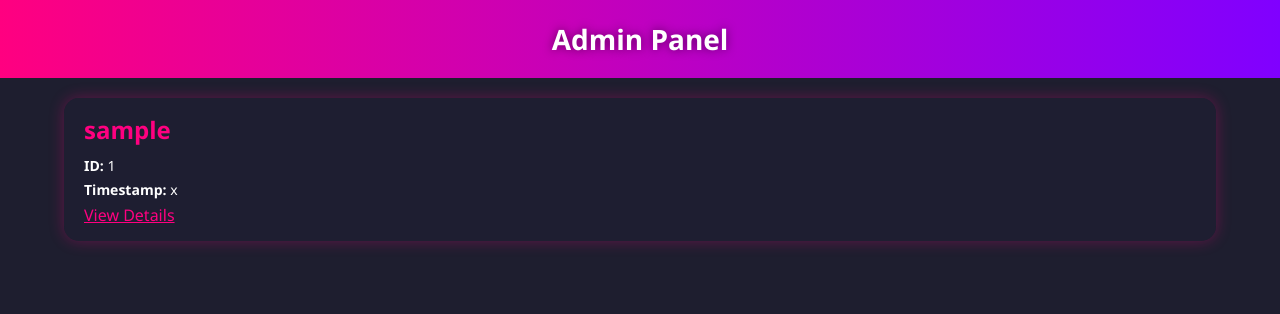
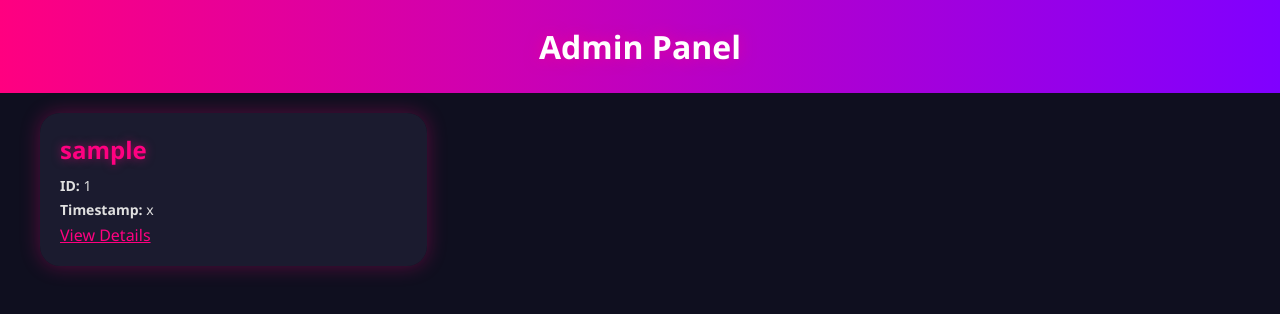
Before and after one commit to d82576668-ux/cookie_panel, a Flask app: page / in a window 1280 px wide. Shown: the top 314 px of the page. Run offline with Flask 3, Linux system fonts and the light colour scheme; tables that the repository leaves empty hold one stand-in row (values such as "Sample post").

Commit message:
Update style.css

```diff
--- a/static/style.css
+++ b/static/style.css
@@ -1,43 +1,51 @@
+/* Основные стили */
 body {
     font-family: 'Segoe UI', Tahoma, Geneva, Verdana, sans-serif;
-    background: #1e1e2f;
-    color: #fff;
+    background: #0f0f1f;
+    color: #e0e0e0;
     margin: 0;
     padding: 0;
 }
 
 header {
     background: linear-gradient(90deg, #ff0080, #8000ff);
-    padding: 20px;
+    padding: 25px;
     text-align: center;
-    font-size: 28px;
+    font-size: 32px;
     font-weight: bold;
-    color: white;
-    text-shadow: 0 0 10px rgba(0,0,0,0.5);
+    color: #fff;
+    text-shadow: 0 0 15px rgba(255,0,128,0.6);
 }
 
+/* Контейнер */
 .container {
-    width: 90%;
+    width: 95%;
+    max-width: 1200px;
     margin: 20px auto;
+    display: grid;
+    grid-template-columns: repeat(auto-fill, minmax(350px, 1fr));
+    gap: 20px;
 }
 
+/* Карточка пользователя */
 .user-card {
-    background: rgba(30,30,50,0.8);
-    border-radius: 15px;
-    padding: 15px 20px;
-    margin-bottom: 20px;
-    box-shadow: 0 0 15px rgba(255,0,128,0.3);
-    transition: transform 0.2s, box-shadow 0.2s;
+    background: rgba(30,30,50,0.85);
+    border-radius: 20px;
+    padding: 20px;
+    box-shadow: 0 0 20px rgba(255,0,128,0.3);
+    transition: transform 0.3s, box-shadow 0.3s;
 }
 
 .user-card:hover {
-    transform: translateY(-5px);
-    box-shadow: 0 0 25px rgba(255,0,128,0.5);
+    transform: translateY(-7px);
+    box-shadow: 0 0 35px rgba(255,0,128,0.7);
 }
 
 .user-card h2 {
     margin: 0 0 10px;
     color: #ff0080;
+    font-size: 24px;
+    text-shadow: 0 0 10px rgba(255,0,128,0.5);
 }
 
 .user-card p {
```
Also changed, not shown: other parts of static/style.css (+35 -9 lines).
